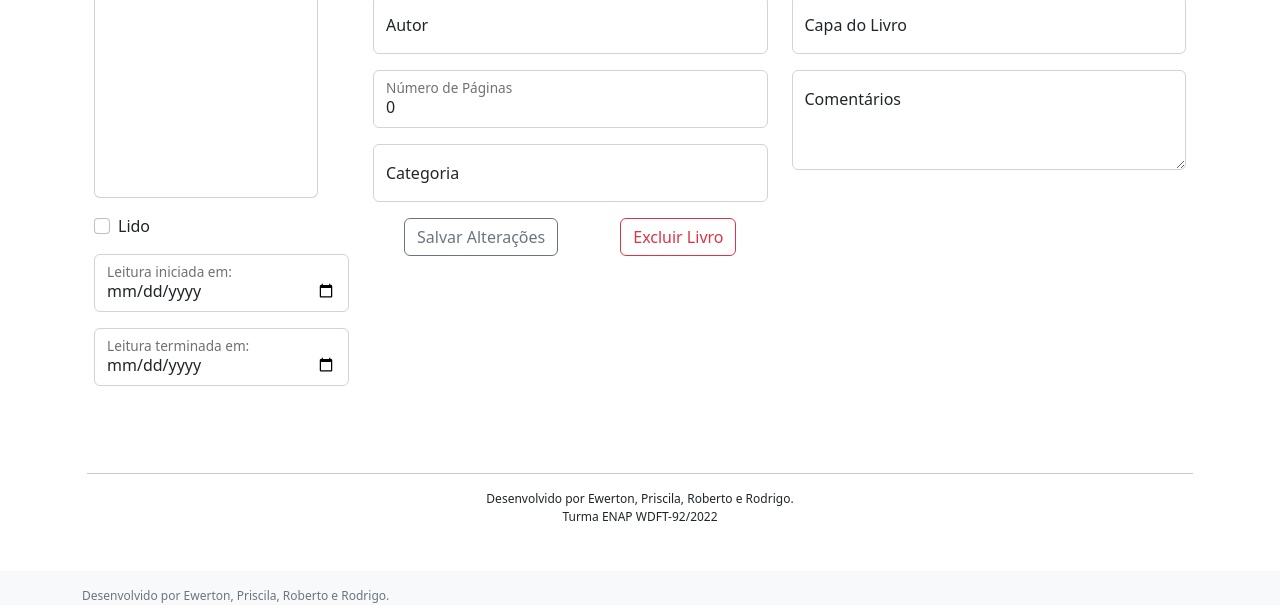
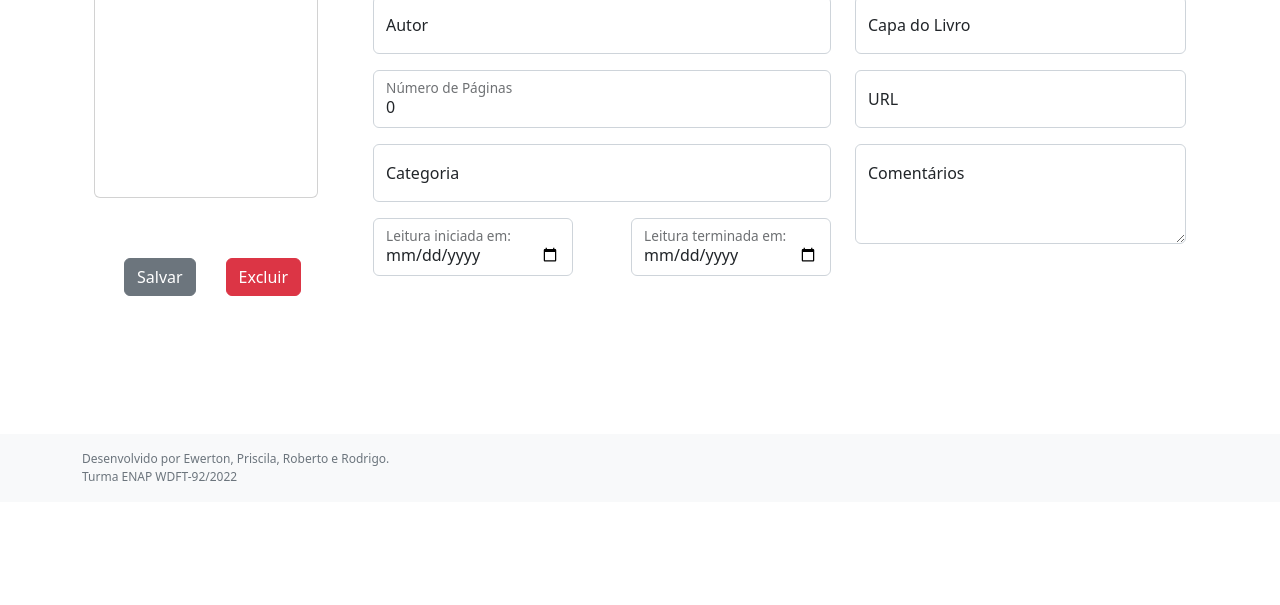
Before and after one commit to ewertonvaz/books-collection-92, a React (Create React App) app: page /livro/aaaaa/editar in a window 1280 px wide. Shown: the part 298-903 px from the top of the page. After the commit the page ends 800 px from the top, so only its background shows below. Built offline with nearby package versions, Linux system fonts and the light colour scheme; no server answers.

Commit message:
cadastro, edição e deleção ok

```diff
--- a/src/App.css
+++ b/src/App.css
@@ -64,6 +64,14 @@ body {
 
 .buttons {
   display: flex;
-  justify-content: space-around;
-  margin-bottom: 30px;
+  justify-content:flex-start ;
+  gap: 30px;
+  margin: 60px 30px;
 }
+
+.dataLeitura{
+  display: flex;
+  flex-direction: row;
+  gap: 58px;
+  justify-content:center ;
+}
--- a/src/components/ConfirmaExclusao.jsx
+++ b/src/components/ConfirmaExclusao.jsx
@@ -33,8 +33,8 @@ function ConfirmaExclusao({book}) {
 
   return (
     <div>
-      <Button variant="outline-danger" onClick={handleShow}>
-        Excluir Livro
+      <Button variant="danger" onClick={handleShow}>
+        Excluir
       </Button>
 
       <Modal show={show} onHide={handleClose}>
--- a/src/pages/CadastroPage.jsx
+++ b/src/pages/CadastroPage.jsx
@@ -1,16 +1,19 @@
 import { useState } from "react";
-import { Form, Button, Row,  Col, Container,Card, FloatingLabel} from "react-bootstrap";
-import {Link} from 'react-router-dom'
-import axios from 'axios'
-import toast from 'react-hot-toast'
-
-
-
+import {
+  Form,
+  Button,
+  Row,
+  Col,
+  Container,
+  Card,
+  FloatingLabel,
+} from "react-bootstrap";
+import { Link } from "react-router-dom";
+import axios from "axios";
+import toast from "react-hot-toast";
 
 function CadastroPage() {
-
-  const [form, setForm] = useState(
-    {
+  const [form, setForm] = useState({
     googleID: "",
     autor: "",
     ranking: 0,
@@ -22,30 +25,30 @@ function CadastroPage() {
     subtitulo: "",
     ultPagLida: 0,
     anotacoes: "",
-      dtInicio: "",
-      dtTermino: "",
-      lido:false,
-    },
-  );
+    dataInicio: "",
+    dataConclusao: "",
+    tipo: "",
+    caminho: "",
+    status: "ler",
+  });
 
   function handleChange(e) {
     setForm({ ...form, [e.target.name]: e.target.value });
   }
 
-  function handleChecked(e){
+  async function handleSubmit(e) {
+    e.preventDefault();
 
-    setForm({ ...form, [e.target.name]: e.target.checked });
-  }
-  async function handleSubmit(e){
-    e.preventDefault()
-
-    try{
-        await axios.post("https://ironrest.herokuapp.com/books-collection-92", form)
+    try {
+      await axios.post(
+        "https://ironrest.herokuapp.com/books-collection-92",
+        form
+      );
 
       setForm({
         googleID: "",
         autor: "",
-            ranking: '',
+        ranking: "",
         categoria: "",
         imagemCapa: "",
         idioma: "",
@@ -54,19 +57,20 @@ function CadastroPage() {
         subtitulo: "",
         ultPagLida: "",
         anotacoes: "",
-            dtInicio: "",
-            dtTermino: "",
-            lido: false,
-        })
+        dataInicio: "",
+        dataConclusao: "",
+        tipo: "",
+        caminho: "",
+        status: "ler",
+      });
 
-        toast.success("Cadastro concluído com sucesso!!")
-    } catch (error){
-        console.log(error)
-        toast.error("o Cadastro não pode ser concluído")
+      toast.success("Cadastro concluído com sucesso!!");
+    } catch (error) {
+      console.log(error);
+      toast.error("o Cadastro não pode ser concluído");
     }
   }
-console.log(form)
-
+  console.log(form);
 
   return (
     <div>
@@ -74,48 +78,30 @@ console.log(form)
       <Container>
         <Row>
           <Col className="col-3">
-              <Card style={{ width: "14rem", height:"20rem", marginTop:"30px" }}>
+            <Card
+              style={{ width: "14rem", height: "20rem", marginTop: "30px" }}
+            >
               <Card.Img
                 variant="top"
-                  src={form.imagemCapa}/>
+                src={form.imagemCapa}
+              />
             </Card>
-              <Form>
-                <Form.Check className="my-3" name="lido"
-                onChange={handleChecked} type="checkbox" label='Lido'/>
-
+            <div className="buttons">
               <Form.Group>
-                <FloatingLabel
-                  controlId="floatingInput"
-                  label="Leitura iniciada em:"
-                  className="mb-3"
+                <Button
+                  variant="secondary"
+                  onClick={handleSubmit}
                 >
-                  <Form.Control
-                    type="date"
-                    name = "dtInicio"
-                    value = {form.dtInicio}
-                    onChange = {handleChange}
-                    // placeholder="Insíra o título do Livro"
-                  />
-                </FloatingLabel>
+                  Salvar
+                </Button>{" "}
               </Form.Group>
-
               <Form.Group>
-                <FloatingLabel
-                  controlId="floatingInput"
-                  label="Leitura terminada em:"
-                  className="mb-3"
-                >
-                  <Form.Control
-                    type="date"
-                    name = "dtTermino"
-                    value = {form.dtTermino}
-                    onChange = {handleChange}
-                  />
-                </FloatingLabel>
+                <Link to="/">
+                  <Button variant="secondary">Voltar</Button>{" "}
+                </Link>
               </Form.Group>
-            </Form>
+            </div>
           </Col>
-
 
           <Col>
             <Form>
@@ -127,9 +113,9 @@ console.log(form)
                 >
                   <Form.Control
                     type="text"
-                    name = "titulo"
-                    value = {form.titulo}
-                    onChange = {handleChange}
+                    name="titulo"
+                    value={form.titulo}
+                    onChange={handleChange}
                     placeholder="Insíra o título do Livro"
                   />
                 </FloatingLabel>
@@ -143,8 +129,8 @@ console.log(form)
                 >
                   <Form.Control
                     type="text"
-                    name = "subtitulo"
-                    value = {form.subtitulo}
+                    name="subtitulo"
+                    value={form.subtitulo}
                     onChange={handleChange}
                     placeholder="Insíra o subtítulo do Livro"
                   />
@@ -159,8 +145,8 @@ console.log(form)
                 >
                   <Form.Control
                     type="text"
-                    name = "autor"
-                    value = {form.autor}
+                    name="autor"
+                    value={form.autor}
                     onChange={handleChange}
                     placeholder="Insíra o nome do autor do Livro"
                   />
@@ -175,9 +161,9 @@ console.log(form)
                 >
                   <Form.Control
                     type="number"
-                    name = "qtdPaginas"
-                    value = {form.qtdPaginas}
-                    onChange = {handleChange}
+                    name="qtdPaginas"
+                    value={form.qtdPaginas}
+                    onChange={handleChange}
                     placeholder="Insíra o número de páginas do Livro"
                   />
                 </FloatingLabel>
@@ -191,27 +177,69 @@ console.log(form)
                 >
                   <Form.Control
                     type="text"
-                    name = "categoria"
-                    value = {form.categoria}
-                    onChange = {handleChange}
+                    name="categoria"
+                    value={form.categoria}
+                    onChange={handleChange}
                     placeholder="Insíra o gênero do Livro"
                   />
                 </FloatingLabel>
               </Form.Group>
 
+              <Form.Group>
+                <FloatingLabel
+                  controlId="floatingInput"
+                  label="Tipo"
+                  className="mb-3"
+                >
+                  <Form.Select
+                    name="tipo"
 
-              <div className="buttons">
+                    onChange={handleChange}
+                  >
+                    <option>Selecione o tipo de Extensão do arquivo</option>
+                    <option value="pdf">PDF</option>
+                    <option value="epub">e-Pub</option>
+                    <option value="físico">Físico</option>
+                  </Form.Select>
+                </FloatingLabel>
+              </Form.Group>
+
+              <div>
+                <Form className="dataLeitura">
                   <Form.Group>
-              <Button variant="outline-secondary" onClick={handleSubmit}>Salvar</Button>{' '}
+                    <FloatingLabel
+                      controlId="floatingInput"
+                      label="Leitura iniciada em:"
+                      className="mb-3"
+                    >
+                      <Form.Control
+                        type="date"
+                        style={{ width: "200px" }}
+                        name="dataInicio"
+                        value={form.dataInicio}
+                        onChange={handleChange}
+                        // placeholder="Insíra o título do Livro"
+                      />
+                    </FloatingLabel>
                   </Form.Group>
+
                   <Form.Group>
-              <Link to="/">
-              <Button variant="outline-secondary">Voltar</Button>{' '}
-              </Link>
-
+                    <FloatingLabel
+                      controlId="floatingInput"
+                      label="Leitura terminada em:"
+                      className="mb-3"
+                    >
+                      <Form.Control
+                        type="date"
+                        style={{ width: "200px" }}
+                        name="dataConclusao"
+                        value={form.dataConclusao}
+                        onChange={handleChange}
+                      />
+                    </FloatingLabel>
                   </Form.Group>
+                </Form>
               </div>
-
             </Form>
           </Col>
 
@@ -225,8 +253,8 @@ console.log(form)
                 >
                   <Form.Control
                     type="number"
-                    name = "ranking"
-                    value = {form.ranking}
+                    name="ranking"
+                    value={form.ranking}
                     onChange={handleChange}
                     placeholder="De 1 a 5, quanto você gosta do Livro"
                   />
@@ -243,7 +271,7 @@ console.log(form)
                     type="text"
                     name="idioma"
                     value={form.idioma}
-                    onChange = {handleChange}
+                    onChange={handleChange}
                     placeholder="Insíra o idioma do Livro"
                   />
                 </FloatingLabel>
@@ -257,10 +285,26 @@ console.log(form)
                 >
                   <Form.Control
                     type="text"
-                    name = "imagemCapa"
-                    value = {form.imagemCapa}
-                    onChange = {handleChange}
+                    name="imagemCapa"
+                    value={form.imagemCapa}
+                    onChange={handleChange}
                     placeholder="Insíra a URL da capa do Livro"
+                  />
+                </FloatingLabel>
+              </Form.Group>
+
+              <Form.Group>
+                <FloatingLabel
+                  controlId="floatingInput"
+                  label="URL"
+                  className="mb-3"
+                >
+                  <Form.Control
+                    type="text"
+                    name="caminho"
+                    value={form.caminho}
+                    onChange={handleChange}
+                    placeholder="Insíra a URL do repositório do Livro"
                   />
                 </FloatingLabel>
               </Form.Group>
@@ -272,8 +316,8 @@ console.log(form)
                 >
                   <Form.Control
                     as="textarea"
-                    name = "anotacoes"
-                    value = {form.anotacoes}
+                    name="anotacoes"
+                    value={form.anotacoes}
                     onChange={handleChange}
                     placeholder="Leave a comment here"
                     style={{ height: "100px" }}
@@ -281,19 +325,10 @@ console.log(form)
                 </FloatingLabel>
               </Form.Group>
             </Form>
+          </Col>
+        </Row>
+      </Container>
 
-            </Col>
-
-
-          </Row>
-
-      </Container>
-      <footer>
-                <div className="footer col-md-12 text-center">
-                    <hr />
-                    <p>Desenvolvido por Ewerton, Priscila, Roberto e Rodrigo. <br /> Turma ENAP WDFT-92/2022</p>
-                </div>
-            </footer>
     </div>
   );
 }
--- a/src/pages/EditarPage.jsx
+++ b/src/pages/EditarPage.jsx
@@ -15,7 +15,8 @@ import ConfirmaExclusao from "../components/ConfirmaExclusao";
 
 function EditarPage() {
   const { livroID } = useParams();
-  const [book, setBook] = useState({})
+
+  const [book, setBook] = useState({});
   const [form, setForm] = useState({
     googleID: "",
     autor: "",
@@ -28,10 +29,13 @@ function EditarPage() {
     subtitulo: "",
     ultPagLida: 0,
     anotacoes: "",
-    dtInicio: "",
-    dtTermino: "",
-    lido: false,
+    dataInicio: "",
+    dataConclusao: "",
+    tipo: "",
+    caminho: "",
+    status: "ler",
   });
+  const [isLoading, setIsLoading] = useState(true);
 
   useEffect(() => {
     async function fetchBooks() {
@@ -39,9 +43,12 @@ function EditarPage() {
         const response = await axios.get(
           `https://ironrest.herokuapp.com/books-collection-92/${livroID}`
         );
-        setBook(response.data)
+        setBook(response.data);
         setForm(response.data);
-      } catch (error) {}
+        setIsLoading(false);
+      } catch (error) {
+        console.log(error);
+      }
     }
 
     fetchBooks();
@@ -51,16 +58,17 @@ function EditarPage() {
     setForm({ ...form, [e.target.name]: e.target.value });
   }
 
-  function handleChecked(e) {
-    setForm({ ...form, [e.target.name]: e.target.checked });
-  }
+  console.log(form);
+
   async function handleSubmit(e) {
     e.preventDefault();
+    const clone = { ...form };
+    delete clone._id;
 
     try {
-      await axios.post(
-        "https://ironrest.herokuapp.com/books-collection-92",
-        form
+      await axios.put(
+        `https://ironrest.herokuapp.com/books-collection-92/${livroID}`,
+        clone
       );
 
       toast.success("Alterações feitas com sucesso!!");
@@ -69,7 +77,6 @@ function EditarPage() {
       toast.error("As Alterações não foram concluídas");
     }
   }
-  console.log(form);
 
   return (
     <div>
@@ -85,46 +92,17 @@ function EditarPage() {
                 src={form.imagemCapa}
               />
             </Card>
-            <Form>
-              <Form.Check
-                className="my-3"
-                name="lido"
-                onChange={handleChecked}
-                type="checkbox"
-                label="Lido"
-              />
-
+            <div className="buttons">
               <Form.Group>
-                <FloatingLabel
-                  controlId="floatingInput"
-                  label="Leitura iniciada em:"
-                  className="mb-3"
+                <Button
+                  variant="secondary"
+                  onClick={handleSubmit}
                 >
-                  <Form.Control
-                    type="date"
-                    name="dtInicio"
-                    value={form.dtInicio}
-                    onChange={handleChange}
-                    // placeholder="Insíra o título do Livro"
-                  />
-                </FloatingLabel>
+                  Salvar
+                </Button>{" "}
               </Form.Group>
-
-              <Form.Group>
-                <FloatingLabel
-                  controlId="floatingInput"
-                  label="Leitura terminada em:"
-                  className="mb-3"
-                >
-                  <Form.Control
-                    type="date"
-                    name="dtTermino"
-                    value={form.dtTermino}
-                    onChange={handleChange}
-                  />
-                </FloatingLabel>
-              </Form.Group>
-            </Form>
+              <ConfirmaExclusao book={book} />
+            </div>
           </Col>
 
           <Col>
@@ -209,16 +187,62 @@ function EditarPage() {
                 </FloatingLabel>
               </Form.Group>
 
-              <div className="buttons">
-                <Form.Group>
-                  <Button
-                    variant="outline-secondary"
-                    onClick={handleSubmit}
-                  >
-                    Salvar Alterações
-                  </Button>{" "}
-                </Form.Group>
-                <ConfirmaExclusao book={book}/>
+              <Form.Group>
+                <FloatingLabel
+                  controlId="floatingInput"
+                  label="Tipo"
+                  className="mb-3"
+                >
+                  {!isLoading && (
+                    <Form.Select
+                      name="tipo"
+                      defaultValue={form.tipo}
+                      onChange={handleChange}
+                    >
+                      <option>Selecione o tipo de Extensão do arquivo</option>
+                      <option value="PDF">PDF</option>
+                      <option value="ePub">ePub</option>
+                      <option value="Fisico">Fisico</option>
+                    </Form.Select>
+                  )}
+                </FloatingLabel>
+              </Form.Group>
+
+              <div>
+                <Form className="dataLeitura">
+                  <Form.Group>
+                    <FloatingLabel
+                      controlId="floatingInput"
+                      label="Leitura iniciada em:"
+                      className="mb-3"
+                    >
+                      <Form.Control
+                        type="date"
+                        style={{ width: "200px" }}
+                        name="dataInicio"
+                        value={form.dataInicio}
+                        onChange={handleChange}
+                        // placeholder="Insíra o título do Livro"
+                      />
+                    </FloatingLabel>
+                  </Form.Group>
+
+                  <Form.Group>
+                    <FloatingLabel
+                      controlId="floatingInput"
+                      label="Leitura terminada em:"
+                      className="mb-3"
+                    >
+                      <Form.Control
+                        type="date"
+                        style={{ width: "200px" }}
+                        name="dataConclusao"
+                        value={form.dataConclusao}
+                        onChange={handleChange}
+                      />
+                    </FloatingLabel>
+                  </Form.Group>
+                </Form>
               </div>
             </Form>
           </Col>
@@ -273,6 +297,43 @@ function EditarPage() {
                 </FloatingLabel>
               </Form.Group>
 
+              <Form.Group>
+                <FloatingLabel
+                  controlId="floatingInput"
+                  label="URL"
+                  className="mb-3"
+                >
+                  <Form.Control
+                    type="text"
+                    name="caminho"
+                    value={form.caminho}
+                    onChange={handleChange}
+                    placeholder="Insíra a URL do repositório do Livro"
+                  />
+                </FloatingLabel>
+              </Form.Group>
+
+              <Form.Group>
+                <FloatingLabel
+                  controlId="floatingInput"
+                  label="Status"
+                  className="mb-3"
+                >
+                  {!isLoading && (
+                    <Form.Select
+                      name="status"
+                      defaultValue={form.status}
+                      onChange={handleChange}
+                    >
+                      <option>Selecione o status de leitura</option>
+                      <option value="lido">Lido</option>
+                      <option value="ler">Quero Ler</option>
+                      <option value="lendo">Lendo</option>
+                    </Form.Select>
+                  )}
+                </FloatingLabel>
+              </Form.Group>
+
               <Form.Group className="mb-3">
                 <FloatingLabel
                   controlId="floatingTextarea2"
@@ -292,15 +353,6 @@ function EditarPage() {
           </Col>
         </Row>
       </Container>
-      <footer>
-        <div className="footer col-md-12 text-center">
-          <hr />
-          <p>
-            Desenvolvido por Ewerton, Priscila, Roberto e Rodrigo. <br /> Turma
-            ENAP WDFT-92/2022
-          </p>
-        </div>
-      </footer>
     </div>
   );
 }
```
Lines whose indentation alone changed are shown as unchanged.
